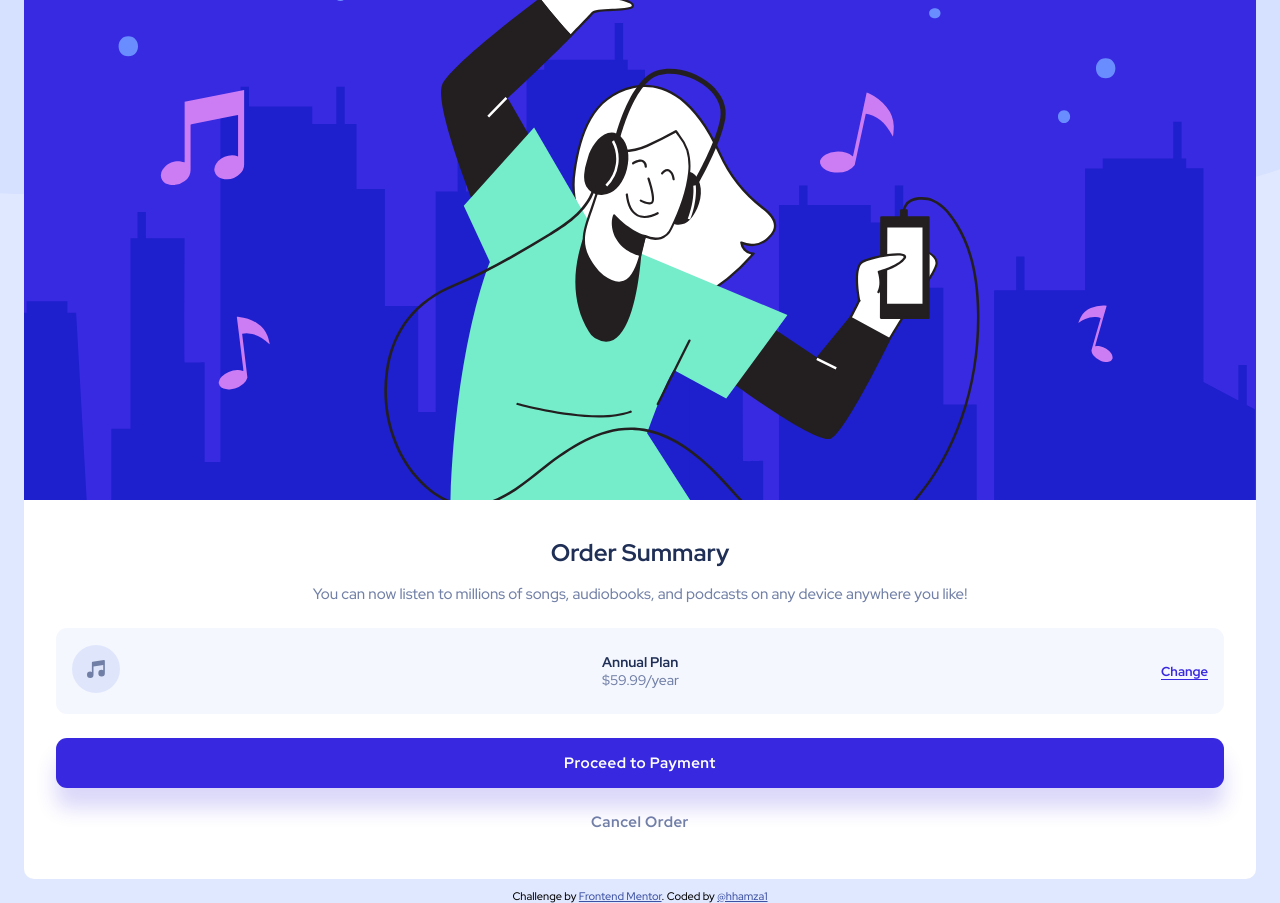
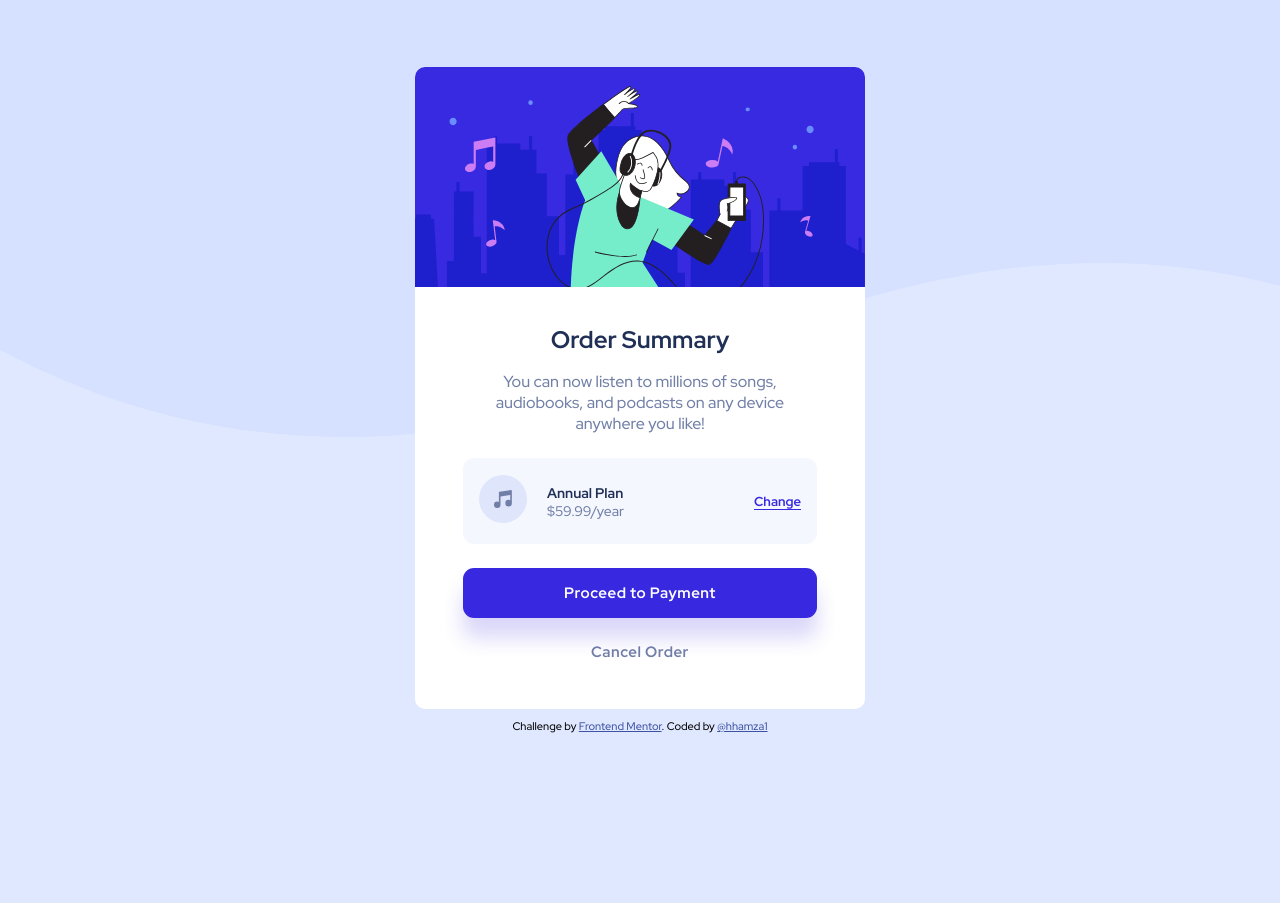
Before and after one commit to hhamza1/fem-order-summary-cpt, a plain HTML site: page index.html in a window 1280 px wide. After the commit the page ends 800 px from the top, so only its background shows below. Drawn offline with Linux system fonts and the light colour scheme.

Commit message:
Created desktop view

```diff
--- a/css/style.css
+++ b/css/style.css
@@ -71,6 +71,7 @@ body:before {
 .order-sum-paragraph {
     color: var(--neutral-desaturated-blue);
     font-size: 15px;
+    font-weight: 500;
     text-align: center;
     padding: 16px 0 24px 0;
 }
@@ -155,3 +156,43 @@ body:before {
 
 .attribution { padding-top: 10px; font-size: 11px; text-align: center; }
 .attribution a { color: hsl(228, 45%, 44%); }
+
+
+/*================= Desktop View ====================*/
+
+@media screen and (min-width: 1024px) {
+    body {
+        justify-items: center;
+        align-items: center;
+    }
+
+    body::before {
+        content: '';
+        background-image: url(../img/pattern-background-desktop.svg);
+        position: absolute;
+        top: 0;
+        left: 0;
+        width: 100%;
+        height: 437px;
+        z-index: -99;
+    }
+
+    .card{
+        max-width: 450px;
+    }
+
+    .card-text {
+        padding-left: 48px;
+        padding-right: 48px;
+    }
+
+    .order-sum-paragraph{
+        font-size: 16px;
+    }
+
+    .order-sum-details {
+        justify-self: flex-start;
+        flex-grow: 1;
+        padding-left: 20px;
+    }
+}
```
